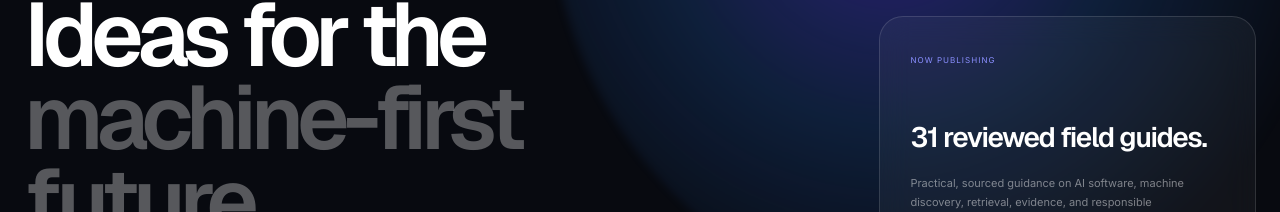
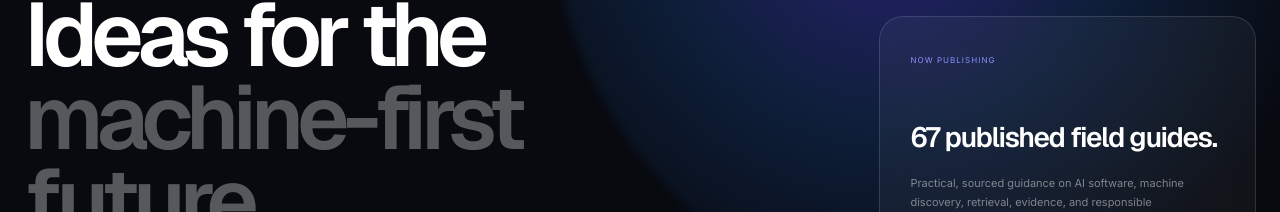
Before and after one commit to kellyxy110/NexisHub, a Next.js app in the folder website/: page /blog in a window 1280 px wide. Shown: the part 251-463 px from the top of the page. Built offline with nearby package versions, Linux system fonts and the light colour scheme.

Commit message:
fix(blog): sync feed and sitemap with editorial registry

```diff
--- a/website/src/app/blog/page.tsx
+++ b/website/src/app/blog/page.tsx
@@ -28,7 +28,7 @@ const blogSections = [
 ] as const;
 
 export default function BlogPage() {
-  return <><SiteHeader /><main className="blog-page"><section className="blog-hero"><div className="blog-orb" aria-hidden="true" /><div className="shell blog-hero-inner"><div><p className="eyebrow"><span /> NexisHub knowledge platform</p><h1>Ideas for the<br /><em>machine-first future.</em></h1><p>Research, engineering notes, guides, and clear thinking about intelligent software, written to educate first and promote only when genuinely useful.</p><div className="blog-actions"><a className="button" href="#latest">Explore the guides <Arrow /></a><Link className="button button--ghost" href="/research">Research agenda</Link></div></div><aside className="blog-feature"><span>Now publishing</span><strong>{blogPosts.length} reviewed field guides.</strong><p>Practical, sourced guidance on AI software, machine discovery, retrieval, evidence, and responsible measurement.</p><div><small>First principles</small><b>Evidence · Clarity · Craft</b></div></aside></div></section>
+  return <><SiteHeader /><main className="blog-page"><section className="blog-hero"><div className="blog-orb" aria-hidden="true" /><div className="shell blog-hero-inner"><div><p className="eyebrow"><span /> NexisHub knowledge platform</p><h1>Ideas for the<br /><em>machine-first future.</em></h1><p>Research, engineering notes, guides, and clear thinking about intelligent software, written to educate first and promote only when genuinely useful.</p><div className="blog-actions"><a className="button" href="#latest">Explore the guides <Arrow /></a><Link className="button button--ghost" href="/research">Research agenda</Link></div></div><aside className="blog-feature"><span>Now publishing</span><strong>{allEditorialPosts.length} published field guides.</strong><p>Practical, sourced guidance on AI software, machine discovery, retrieval, evidence, and responsible measurement.</p><div><small>First principles</small><b>Evidence · Clarity · Craft</b></div></aside></div></section>
       <section className="blog-latest" id="latest"><div className="shell"><div className="blog-latest-heading"><p className="kicker">E1 · New pillar guide</p><span>Published July 23, 2026 · {featuredVisibilityPost.readingTime}</span></div><Link href={featuredVisibilityPost.canonicalPath} className="blog-latest-card"><div><span>{featuredVisibilityPost.category}</span><h2>{featuredVisibilityPost.title}</h2><p>{featuredVisibilityPost.description}</p><b>Read the complete guide <Arrow /></b></div><Image src={featuredVisibilityPost.featuredImage} alt={featuredVisibilityPost.featuredImageAlt} width={1200} height={630} unoptimized /></Link></div></section>
       <section className="blog-library"><div className="shell"><div className="blog-section-title"><div><p className="kicker">Published sections</p><h2>A growing field guide library.</h2></div><p>Each section connects long-form guides around a practical AI visibility, machine discovery, or education technology workflow.</p></div>{blogSections.map((section) => <div className="blog-post-section" key={section.title} data-blog-section={section.title}><div className="blog-post-section-heading"><h3>{section.title}</h3><p>{section.description}</p></div><div className="blog-library-grid">{section.posts.map((post) => <article key={post.slug}><span>{post.cluster} · {post.category}</span><h3><Link href={post.canonicalPath}>{post.title}</Link></h3><p>{post.description}</p><div><small>{post.readingTime}</small><Link href={post.canonicalPath} aria-label={`Read ${post.title}`}><Arrow /></Link></div></article>)}</div></div>)}</div></section>
       <section className="blog-intro"><div className="shell blog-intro-grid"><p className="kicker">A knowledge platform, not a content treadmill</p><div><h2>Useful enough to save.<br /><span>Clear enough to trust.</span></h2><p>NexisHub publishing will connect practical engineering, applied research, and the decisions behind its products. Every article should have a reason to exist beyond filling a calendar.</p></div></div></section>
--- a/website/src/app/feed.xml/route.ts
+++ b/website/src/app/feed.xml/route.ts
@@ -1,8 +1,8 @@
-import { blogPosts } from "@/lib/posts";
+import { allEditorialPosts } from "@/lib/posts";
 
 const base = process.env.NEXT_PUBLIC_SITE_URL ?? "https://nexishub.vercel.app";
 const escapeXml = (value: string) => value.replaceAll("&", "&amp;").replaceAll("<", "&lt;").replaceAll(">", "&gt;").replaceAll('"', "&quot;").replaceAll("'", "&apos;");
-const publishedPosts = blogPosts.filter((post) => post.status === "Published");
+const publishedPosts = allEditorialPosts.filter((post) => post.status === "Published");
 const items = publishedPosts.map((post) => `<item><title>${escapeXml(post.title)}</title><link>${base}${post.canonicalPath}</link><guid isPermaLink="true">${base}${post.canonicalPath}</guid><description>${escapeXml(post.description)}</description><pubDate>${new Date(post.publishedDate).toUTCString()}</pubDate><category>${escapeXml(post.category)}</category></item>`).join("");
 const lastBuildDate = publishedPosts.reduce((latest, post) => post.updatedDate > latest ? post.updatedDate : latest, "2026-07-20");
 const feed = `<?xml version="1.0" encoding="UTF-8" ?>
--- a/website/src/app/sitemap.ts
+++ b/website/src/app/sitemap.ts
@@ -1,8 +1,8 @@
 import type { MetadataRoute } from "next";
-import { blogPosts } from "@/lib/posts";
+import { allEditorialPosts } from "@/lib/posts";
 
 export default function sitemap(): MetadataRoute.Sitemap {
   const base = process.env.NEXT_PUBLIC_SITE_URL ?? "https://nexishub.vercel.app";
   const routes = ["", "/products", "/products/sitenexis", "/products/pnyx", "/studio", "/about", "/blog", "/research", "/research/ai-visibility-index", "/research/roadmap", "/research/publications", "/research/search", "/contact", "/legal", "/legal/privacy", "/legal/terms", "/legal/cookies"];
-  return [...routes.map((route) => ({ url: `${base}${route}`, lastModified: new Date("2026-07-20"), changeFrequency: route === "" ? "weekly" as const : "monthly" as const, priority: route === "" ? 1 : route === "/products/sitenexis" ? 0.9 : 0.7 })), ...blogPosts.filter((post) => post.status === "Published").map((post) => ({ url: `${base}${post.canonicalPath}`, lastModified: new Date(post.updatedDate), changeFrequency: "monthly" as const, priority: 0.85 }))];
+  return [...routes.map((route) => ({ url: `${base}${route}`, lastModified: new Date("2026-07-20"), changeFrequency: route === "" ? "weekly" as const : "monthly" as const, priority: route === "" ? 1 : route === "/products/sitenexis" ? 0.9 : 0.7 })), ...allEditorialPosts.filter((post) => post.status === "Published").map((post) => ({ url: `${base}${post.canonicalPath}`, lastModified: new Date(post.updatedDate), changeFrequency: "monthly" as const, priority: 0.85 }))];
 }
```
Also changed, not shown: 1 other file (tests, documents, lock files or other folders).
